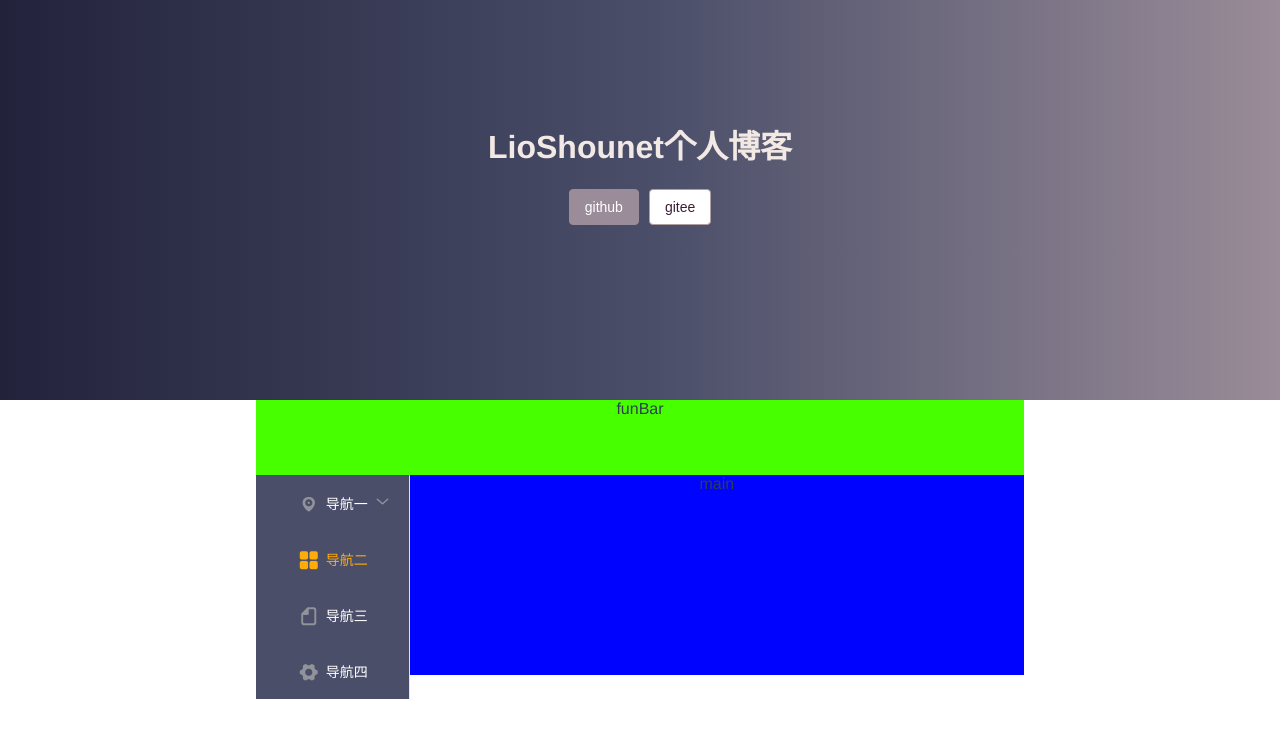
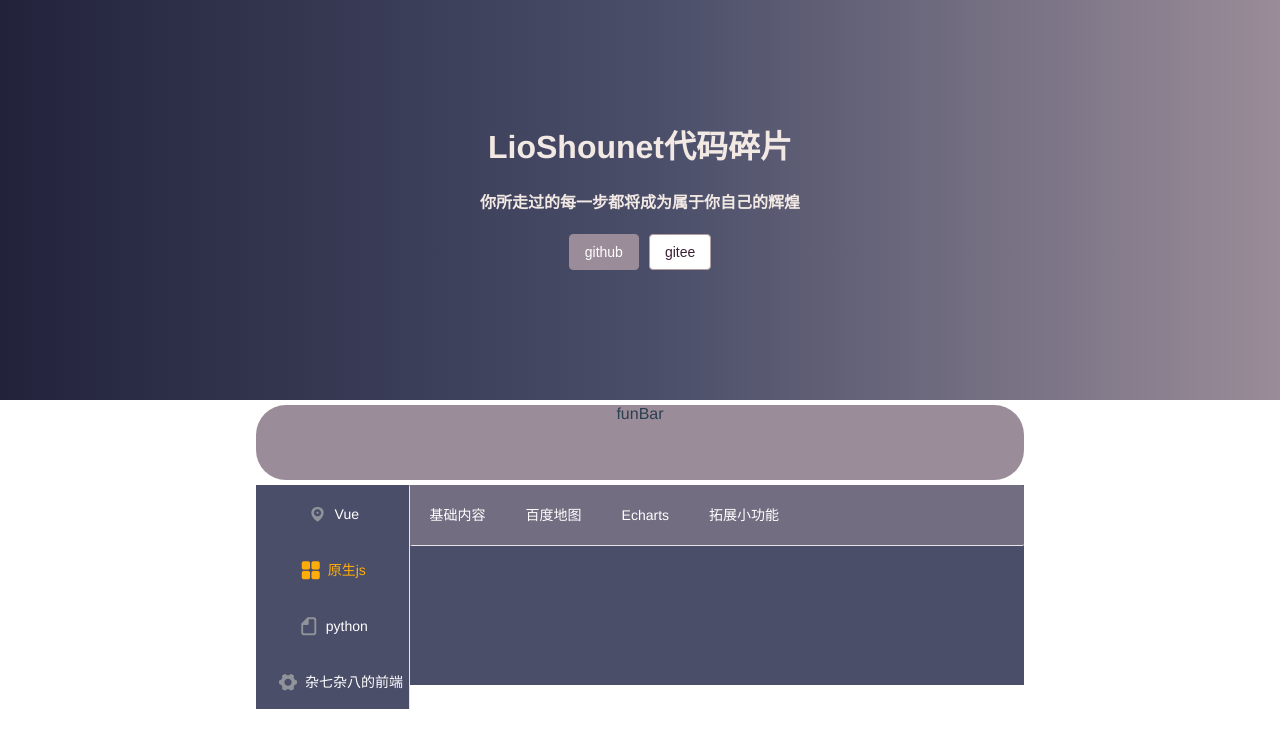
Before and after one commit to lioshounet/liteBlog, a Vue app: page /about in a window 1280 px wide. Shown: the top 748 px of the page. Built offline with nearby package versions, Linux system fonts and the light colour scheme.

Commit message:
vue界面搭建完成

```diff
--- a/public/index.html
+++ b/public/index.html
@@ -9,6 +9,7 @@
   <title><%= htmlWebpackPlugin.options.title %></title>
 </head>
 <style>
+
 </style>
 
 <body style="margin: 0px;">
--- a/src/App.vue
+++ b/src/App.vue
@@ -40,13 +40,16 @@
     rgba(74, 78, 105, 1) 51%,
     rgba(154, 140, 152, 1) 100%
   );
+  margin-bottom: 5px;
 }
 #funBar {
   width: 60%;
   position: relative;
   margin-left: 20%;
+  border-radius: 30px;
   height: 75px;
-  background-color: rgb(72, 255, 0);
+  background-color: #9a8c98;
+  margin-bottom: 5px;
 }
 
 .funBox {
@@ -66,7 +69,7 @@
     left: 20%;
     position: absolute;
     height: 200px;
-    background-color: rgb(0, 4, 255);
+    background-color: #4a4e69;
     margin-right: 0;
   }
 }
--- a/src/views/bigCom/aSide/index.vue
+++ b/src/views/bigCom/aSide/index.vue
@@ -9,28 +9,21 @@
       text-color="#fff"
       active-text-color="#feac0a"
     >
-      <el-submenu index="1">
-        <template slot="title">
-          <i class="el-icon-location"></i>
-          <span>导航一</span>
-        </template>
-        <el-menu-item-group>
-          <el-menu-item index="1-1">选项1</el-menu-item>
-          <el-menu-item index="1-2">选项2</el-menu-item>
-          <el-menu-item index="1-3">选项3</el-menu-item>
-        </el-menu-item-group>
-      </el-submenu>
+      <el-menu-item index="1">
+        <i class="el-icon-location"></i>
+        <span slot="title">Vue</span>
+      </el-menu-item>
       <el-menu-item index="2">
         <i class="el-icon-menu"></i>
-        <span slot="title">导航二</span>
+        <span slot="title">原生js</span>
       </el-menu-item>
       <el-menu-item index="3">
         <i class="el-icon-document"></i>
-        <span slot="title">导航三</span>
+        <span slot="title">python</span>
       </el-menu-item>
       <el-menu-item index="4">
         <i class="el-icon-setting"></i>
-        <span slot="title">导航四</span>
+        <span slot="title">杂七杂八的前端</span>
       </el-menu-item>
     </el-menu>
   </div>
@@ -43,6 +36,7 @@
 <script>
 export default {
   name: 'VueElementIndex',
+
 
   data() {
     return {
--- a/src/views/bigCom/header/index.vue
+++ b/src/views/bigCom/header/index.vue
@@ -1,6 +1,7 @@
 <template>
   <div class="bigbox">
-    <div class="textBox"><h1 class="webName">LioShounet个人博客</h1></div>
+    <div class="textBox"><h1 class="webName">LioShounet代码碎片</h1></div>
+    <h4 style="color: #f2e9e4">你所走过的每一步都将成为属于你自己的辉煌</h4>
     <el-button type="primary" class="github">github</el-button>
     <el-button style="background-color: #fff; border: 1px solid #b29da0"
       >gitee</el-button
--- a/src/views/bigCom/main/index.vue
+++ b/src/views/bigCom/main/index.vue
@@ -1,13 +1,21 @@
 <template>
-  <div>main</div>
+  <div class="pageBox">
+    <vuePage></vuePage>
+  </div>
 </template>
 
 <style lang="scss" scoped>
+.pageBox {
+  .el-card {
+  }
+}
 </style>
 
 <script>
+import vuePage from "../../codePage/vue"
 export default {
   name: 'VueElementIndex',
+  components: { vuePage },
 
   data() {
     return {
--- /dev/null
+++ b/src/views/codePage/vue.vue
@@ -0,0 +1,42 @@
+<template>
+  <div>
+    <el-menu
+      :default-active="activeIndex"
+      class="el-menu-demo"
+      mode="horizontal"
+      @select="handleSelect"
+      background-color="#726d81"
+      text-color="#fff"
+      active-text-color="#feac0a"
+    >
+      <el-menu-item index="1">基础内容</el-menu-item>
+      <el-menu-item index="2">百度地图</el-menu-item>
+      <el-menu-item index="3">Echarts</el-menu-item>
+      <el-menu-item index="4">拓展小功能</el-menu-item>
+    </el-menu>
+  </div>
+</template>
+
+
+<style lang="" scoped>
+</style>
+
+<script>
+export default {
+  name: 'VueElementVue',
+
+  data() {
+    return {
+
+    };
+  },
+
+  mounted() {
+
+  },
+
+  methods: {
+
+  },
+};
+</script>
```
